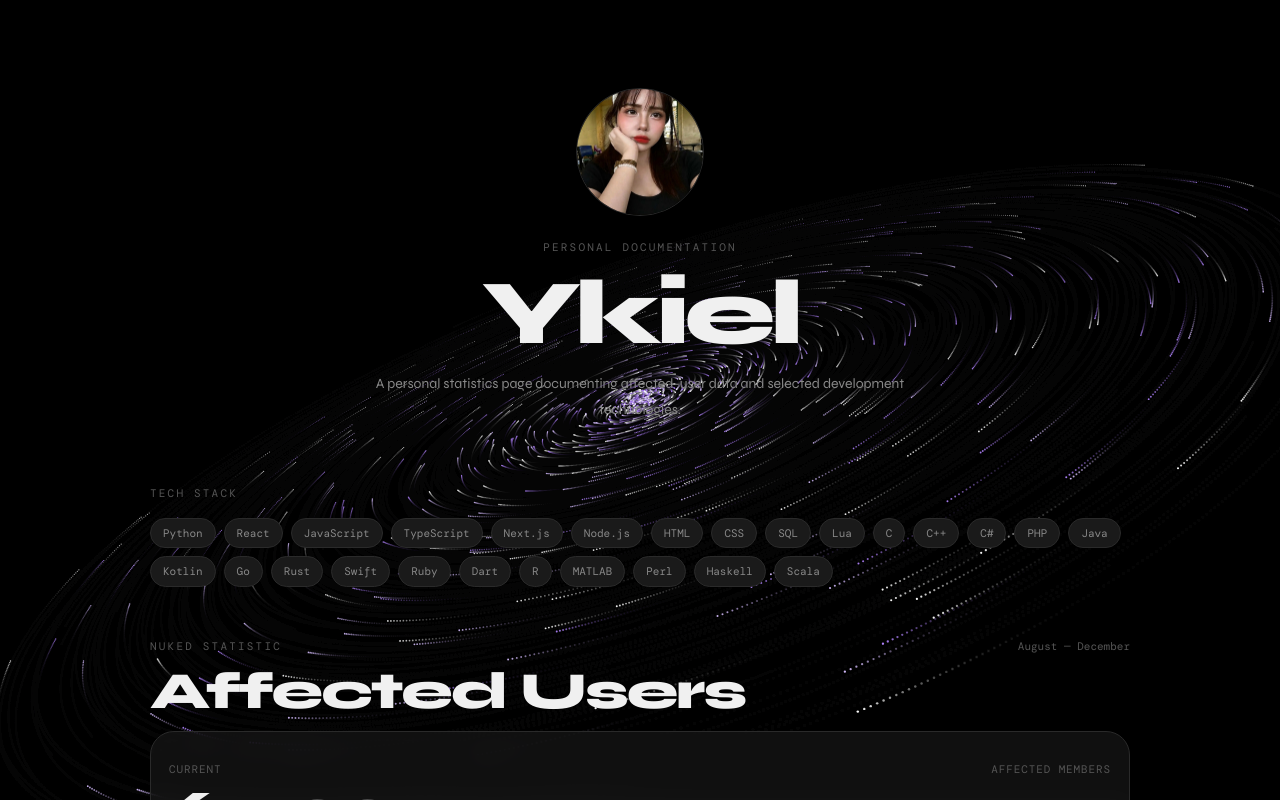
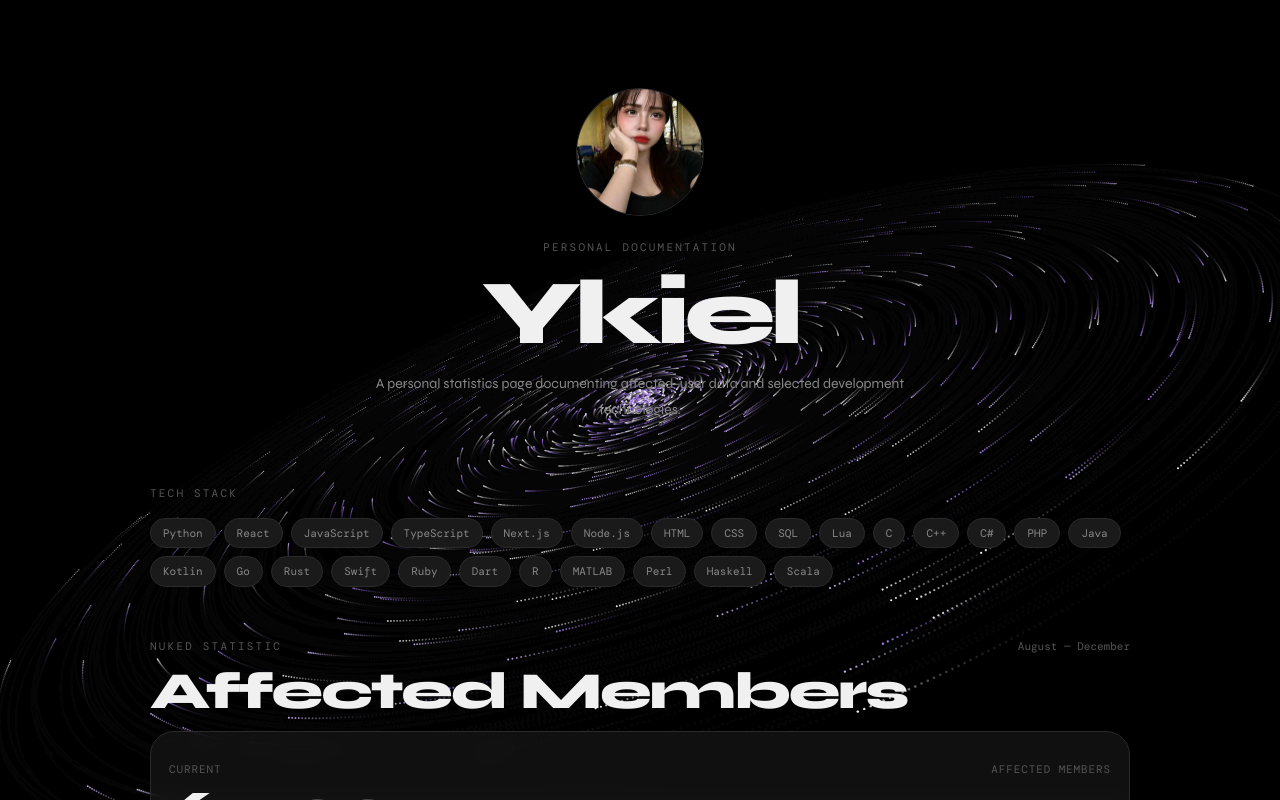
Before and after one commit to kielsvu/ykielontop, a Next.js app: page / in a window 1280 px wide. Shown: the top 800 px of the page. Built offline with nearby package versions, Linux system fonts and the light colour scheme; a web font is replaced by a local one.

Commit message:
Change heading from 'Affected Users' to 'Affected Members'

```diff
--- a/src/components/sections/Statistics.tsx
+++ b/src/components/sections/Statistics.tsx
@@ -96,7 +96,7 @@ export default function Statistics() {
                 Nuked Statistic
               </span>
               <h2 style={{ margin: '8px 0 0', fontSize: 'clamp(30px, 6vw, 52px)', lineHeight: 1, letterSpacing: '-0.04em', fontWeight: 800 }}>
-                Affected Users
+                Affected Members
               </h2>
             </div>
             <span style={{ fontFamily: "'DM Mono', monospace", fontSize: 11, color: 'var(--text-muted)', whiteSpace: 'nowrap' }}>
```
